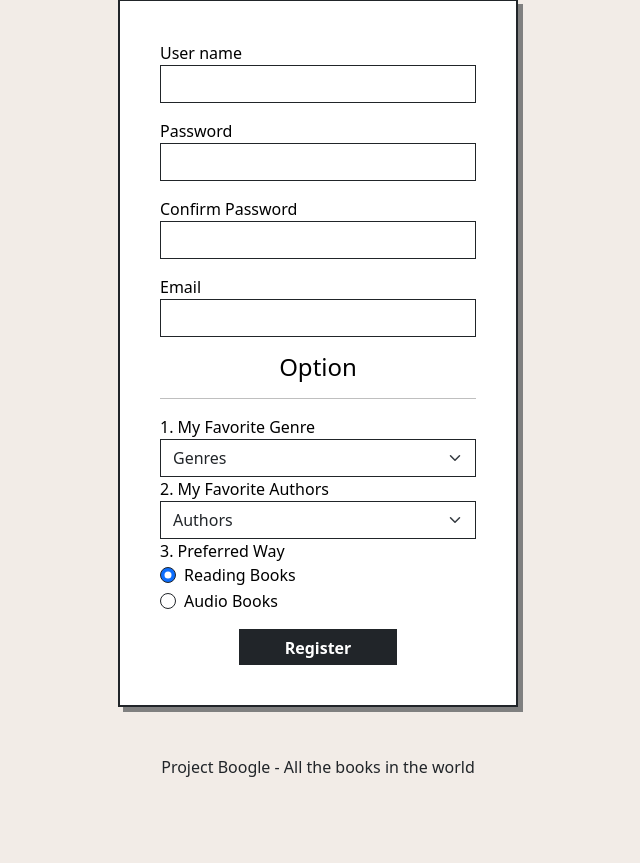
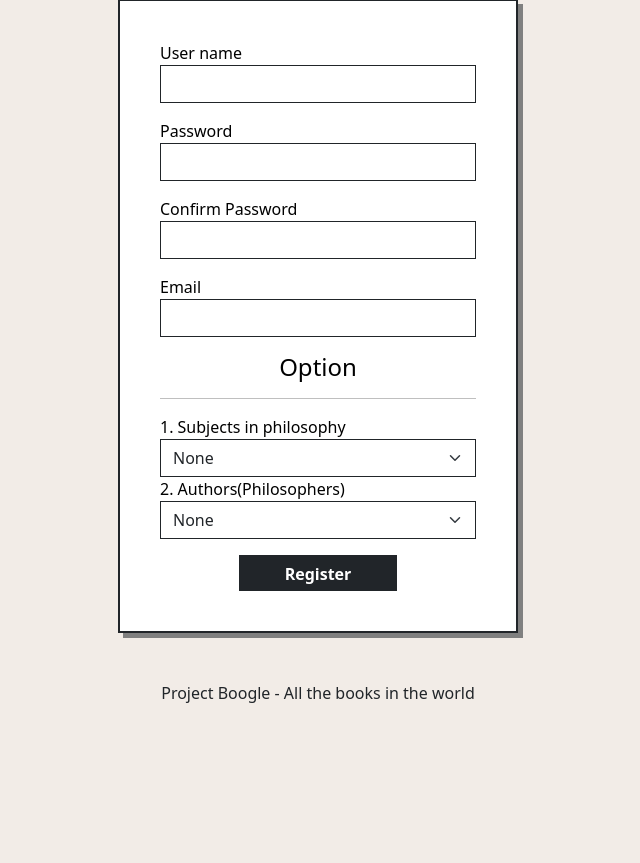
Before and after one commit to philoleben/amatuer_philosophy, a Flask app: template myproject/pybo/templates/auth/signup.html in a window 1280 px wide. Shown: the part 204-1067 px from the top of the page, without its empty margins (322-962 px from the left). After the commit the page ends 907 px from the top, so only its background shows below. Run offline with Flask 2, Linux system fonts and the light colour scheme; the template is opened without the code that fills it: values that come from a table or form of the project are taken from there, others are empty; some libraries are stand-ins or nearby versions.

Commit message:
회원가입 페이지 수정완료(데이터 추가 및 퍼블리싱 작업 필요)

```diff
--- a/myproject/pybo/models.py
+++ b/myproject/pybo/models.py
@@ -6,9 +6,8 @@ class User(db.Model):
     username = db.Column(db.String(8), nullable = False)
     email = db.Column(db.String(32), nullable = False)
     password = db.Column(db.String(64), nullable = False)
-    author = db.Column(db.String(8))
-    genre = db.Column(db.String(64))
-    audio = db.Column(db.Integer)
+    subjects = db.Column(db.String(64))
+    authors = db.Column(db.String(8))
 
 class Categories(db.Model):
     __tablename__ = 'categories'   #테이블 이름 : bookshelf
--- a/myproject/pybo/templates/auth/signup.html
+++ b/myproject/pybo/templates/auth/signup.html
@@ -41,35 +41,22 @@
                     <h4 class="text-center">Option</h4>
                     <hr>
                     <div class="form-group first">
-                        <label for="author">1. My Favorite Genre</label>
-                        <select class="form-select border-dark rounded-0" name="genre">
-                            <option selected>Genres</option>
+                        <label for="subjects">1. Subjects in philosophy</label>
+                        <select class="form-select border-dark rounded-0" name="subjects">
+                            <option selected>None</option>
                             {% for o in genre_data %}
                             <option value="{{ o.genre }}">{{ o.genre }}</option>
                             {% endfor %}
                         </select>
                     </div>
                     <div class="form-group">
-                        <label for="author">2. My Favorite Authors</label>
-                        <select class="form-select border-dark rounded-0" name="author">
-                            <option selected>Authors</option>
+                        <label for="authors">2. Authors(Philosophers)</label>
+                        <select class="form-select border-dark rounded-0" name="authors">
+                            <option selected>None</option>
                             {% for o in author_data %}
                             <option value="{{ o.author }}">{{ o.author }}</option>
                             {% endfor %}
                         </select>
-                    </div>
-                    <div>3. Preferred Way</div>
-                    <div class="form-check">
-                        <input class="form-check-input border-dark" type="radio" name="way" id="exampleRadios1" value="0" checked>
-                        <label class="form-check-label" for="Radios1">
-                        Reading Books
-                        </label>
-                    </div>
-                    <div class="form-check">
-                        <input class="form-check-input border-dark" type="radio" name="way" id="exampleRadios2" value="1">
-                        <label class="form-check-label" for="Radios2">
-                        Audio Books
-                        </label>
                     </div>
                     <div class="form row float-center mt-3 d-grid gap-2 col-6 mx-auto">
                         <button type="submit" class="btn mybtn btn-dark rounded-0 font-weight-bold">Register</button>
--- a/myproject/pybo/views/auth_views.py
+++ b/myproject/pybo/views/auth_views.py
@@ -20,7 +20,7 @@ def login_required(view):
 def signup():
     form = UserCreateForm()
 
-    genre_data=[{'genre': 'Literature'}, {'genre': 'History'}, {'genre': 'Philosophy'}]
+    genre_data=[{'genre': 'Ethics'}, {'genre': 'History'}, {'genre': 'Philosophy'}]
     author_data=[{'author': 'Spinoza'}, {'author': 'Karl Marx'}, {'author': 'Nietzsche'}]
     if request.method == 'POST' and form.validate_on_submit():
         user = User.query.filter_by(username=form.username.data).first()
@@ -28,15 +28,14 @@ def signup():
             user = User(username=form.username.data,
                         password=generate_password_hash(form.password1.data),
                         email=form.email.data,
-                        genre = request.form.get('genre'),
-                        author = request.form.get('author'),
-                        audio = request.form.get('way')
+                        subjects = request.form.get('subjects'),
+                        authors = request.form.get('authors')
                         )
             db.session.add(user)
             db.session.commit()
             return redirect(url_for('main.index'))
         else:
-            flash('이미 존재하는 사용자입니다.')
+            flash('This User already exists.')
     return render_template('auth/signup.html', form=form, genre_data=genre_data, author_data=author_data)
 
 @bp.route('/login/', methods=('GET', 'POST'))
@@ -46,9 +45,9 @@ def login():
         error = None
         user = User.query.filter_by(username=form.username.data).first()
         if not user:
-            error = "존재하지 않는 사용자입니다."
+            error = "User does not exist."
         elif not check_password_hash(user.password, form.password.data):
-            error = "비밀번호가 올바르지 않습니다."
+            error = "Password is not valid."
         if error is None:
             session.clear()
             session['user_id'] = user.id
```
Also changed, not shown: myproject/migrations/versions/f9d05c7085ad_.py (added, +40 -0 lines), myproject/boogle.db.
